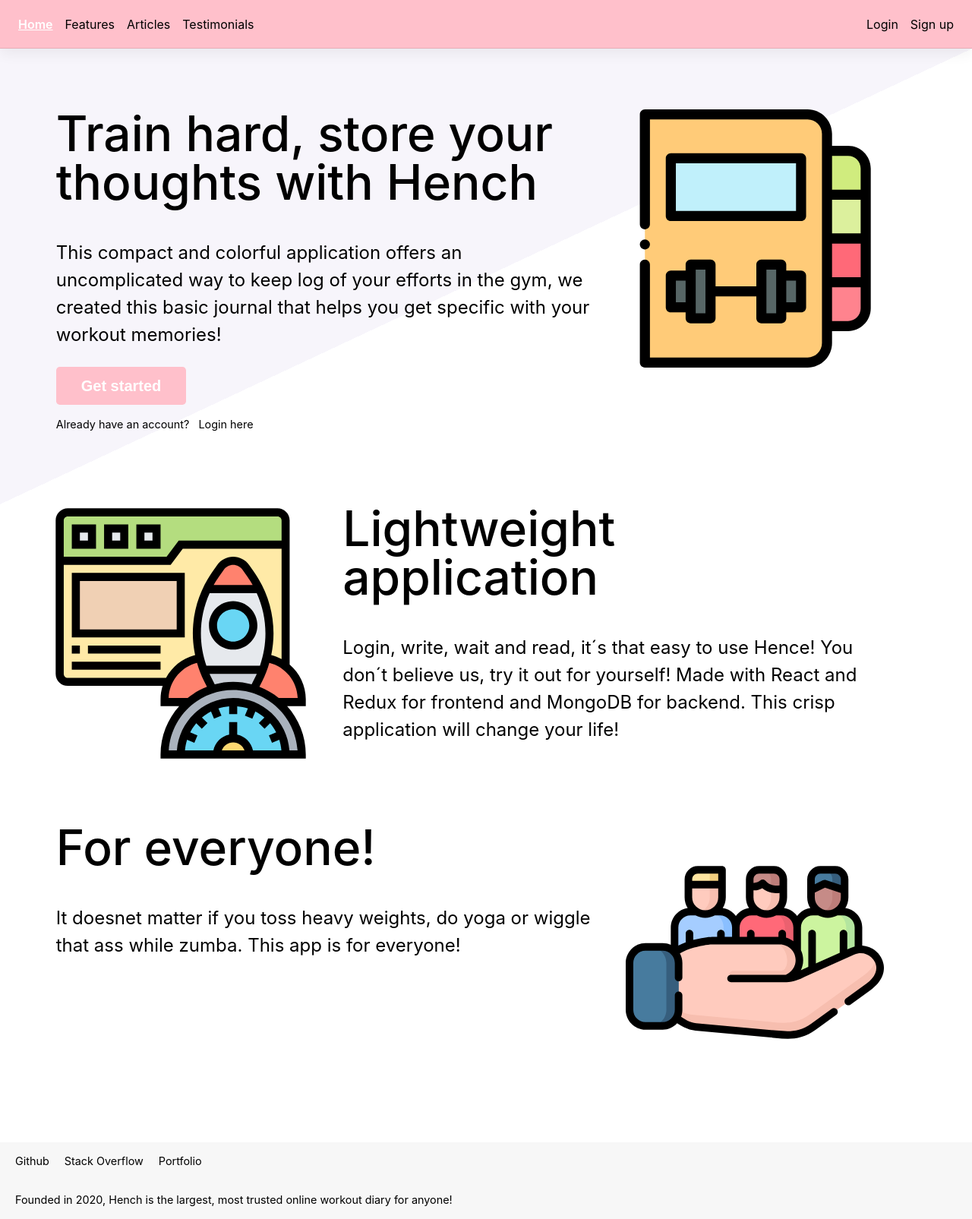
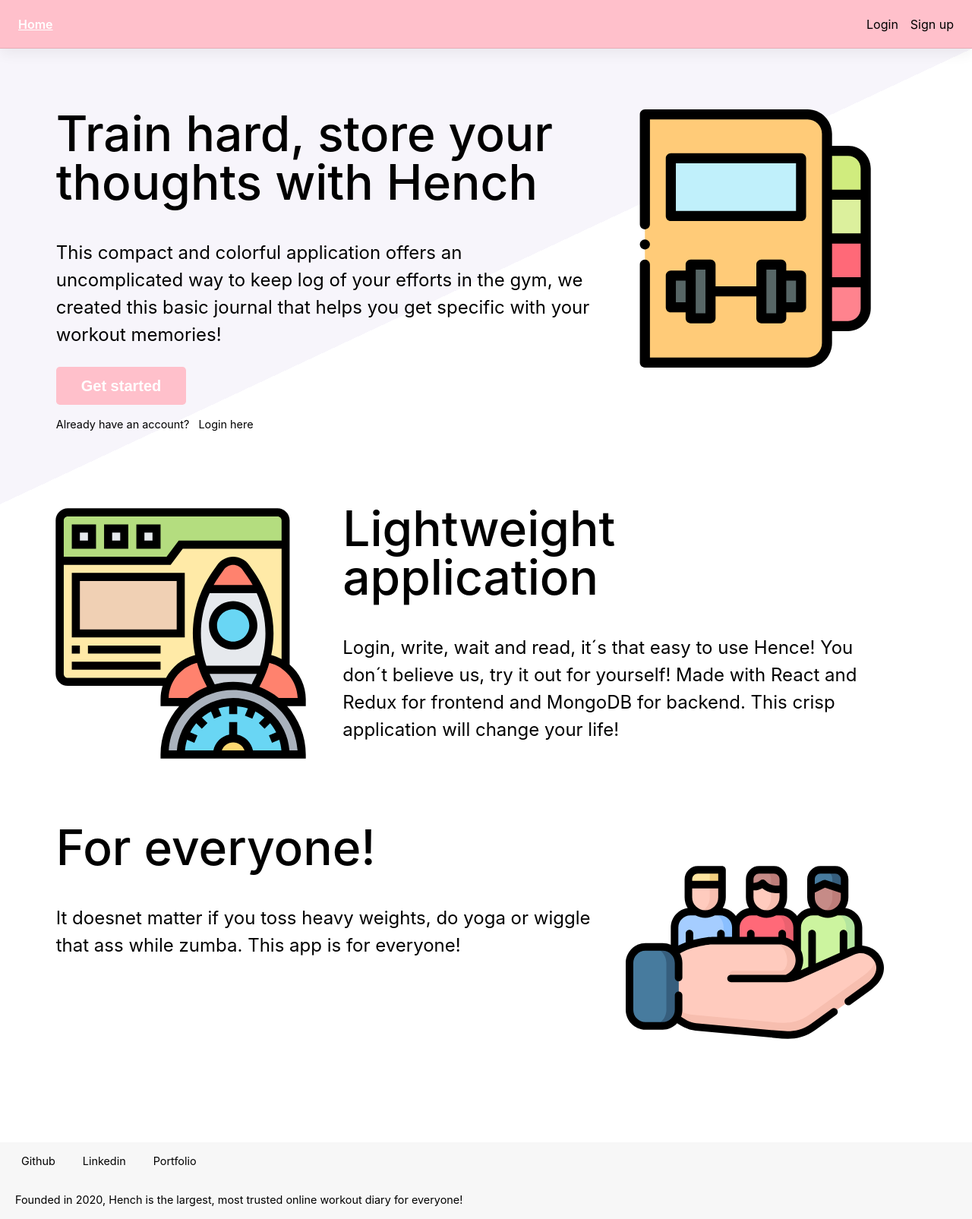
Before and after one commit to Nesiht/Final_project_frontend, a React (Create React App) app: page /home in a window 1280 px wide. Shown: the whole page at 76% size. Built offline with nearby package versions, Linux system fonts and the light colour scheme.

Commit message:
updated footer component

```diff
--- a/src/App.js
+++ b/src/App.js
@@ -54,6 +54,21 @@ export const App = () => {
             <Dashboard />
           </Route>
 
+          <Route path='/github' component={() => {
+            window.location.href = 'https://github.com/Nesiht';
+            return null;
+          }}/>
+
+          <Route path='/linkedin' component={() => {
+            window.location.href = 'https://www.linkedin.com/in/mathias-thorstr%C3%B6m-462935172/';
+            return null;
+          }}/>
+
+          <Route path='/portfolio' component={() => {
+            window.location.href = 'https://admiring-keller-af310d.netlify.app/';
+            return null;
+          }}/>
+
           <Route path="/url/:variable" exact>
             {/* UNIQUE COMPONENT HERE FOR EXAMPLE */}
           </Route>
--- a/src/components/Footer.js
+++ b/src/components/Footer.js
@@ -1,17 +1,23 @@
 import React from 'react'
-import { Container, Text } from 'components/style'
+import { Container, Text, StyledLink } from 'components/style'
 
 export const Footer = () => {
   return (
     <>
     <Container direction='column' color='#f7f7f7' width='100vw'>
       <Container justify='flex-start' marginLeft='none' marginRight='none'>
-        <Text small paddingLeft='20px'>Github</Text>
-        <Text small paddingLeft='20px'>Stack Overflow</Text>
-        <Text small paddingLeft='20px'>Portfolio</Text>
+        <Text small paddingLeft='20px'>
+          <StyledLink to="/github">Github</StyledLink>
+        </Text>
+        <Text small paddingLeft='20px'>
+          <StyledLink to="/linkedin">Linkedin</StyledLink>
+        </Text>
+        <Text small paddingLeft='20px'>
+          <StyledLink to="/portfolio">Portfolio</StyledLink>
+        </Text>
       </Container>
-      <Container marginLeft='none' marginRight='none' justify='flex-start'>
-        <Text small paddingLeft='20px'>Founded in 2020, Hench is the largest, most trusted online workout diary for anyone!</Text>
+      <Container marginLeft='none' marginRight='none' justify='flex-start' >
+        <Text small paddingLeft='20px'>Founded in 2020, Hench is the largest, most trusted online workout diary for everyone!</Text>
       </Container>
     </Container>
     </>
--- a/src/components/Header.js
+++ b/src/components/Header.js
@@ -14,9 +14,9 @@ export const Header = () => {
           <StyledLink to="/home">
             Home
           </StyledLink>
-          <StyledLink to="/test" hidemobile>Features</StyledLink>
+          {/* <StyledLink to="/test" hidemobile>Features</StyledLink>
           <StyledLink to="/test1" hidemobile>Articles</StyledLink>
-          <StyledLink to="/test2" hidemobile>Testimonials</StyledLink>
+          <StyledLink to="/test2" hidemobile>Testimonials</StyledLink> */}
         </NavMenu>
         <NavMenu marginLeft>
           {!accessToken &&
--- a/src/components/style.js
+++ b/src/components/style.js
@@ -147,7 +147,8 @@ export const StyledLink = styled(NavLink)`
   text-decoration: none;
   cursor: pointer;
   padding-right: .5rem;
-  padding-left: .5rem;
+  // padding-left: .5rem;
+  padding-left: ${props => props.paddingLeft || '.5rem'};
 
   &.active {
     color: #ffffff;
```
Also changed, not shown: 1 other file (tests, documents, lock files or other folders).
